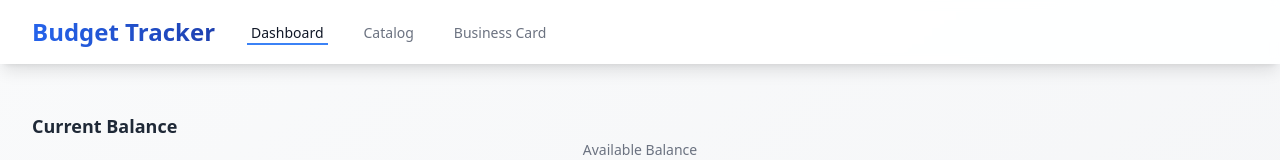
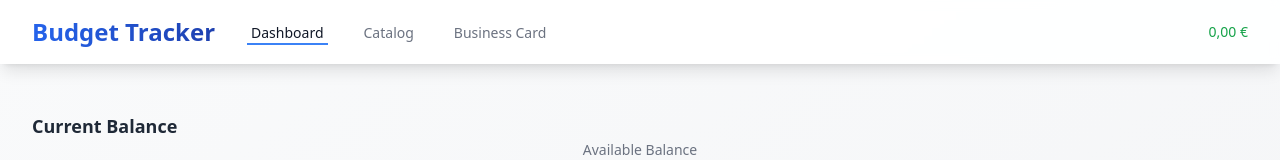
Before and after one commit to KuroTsubasa1/3dps-budget-tracker, a Nuxt app: page / in a window 1280 px wide. Shown: the top 160 px of the page. Built offline with nearby package versions, Linux system fonts and the light colour scheme.

Commit message:
Allways show Available Balance in nav

```diff
--- a/app.vue
+++ b/app.vue
@@ -21,7 +21,7 @@
             </div>
           </div>
           <div class="flex items-center">
-            <div class="nav-balance transition-all duration-300" :class="{ 'opacity-100': isBalanceHidden, 'opacity-0': !isBalanceHidden }">
+            <div class="nav-balance transition-all duration-300" :class="{ 'opacity-0': isBalanceHidden, 'opacity-100': !isBalanceHidden }">
               <p class="text-sm font-medium" :class="[earnings >= 0 ? 'text-green-600' : 'text-red-600']">{{ formatCurrency(earnings) }}</p>
             </div>
           </div>
```
